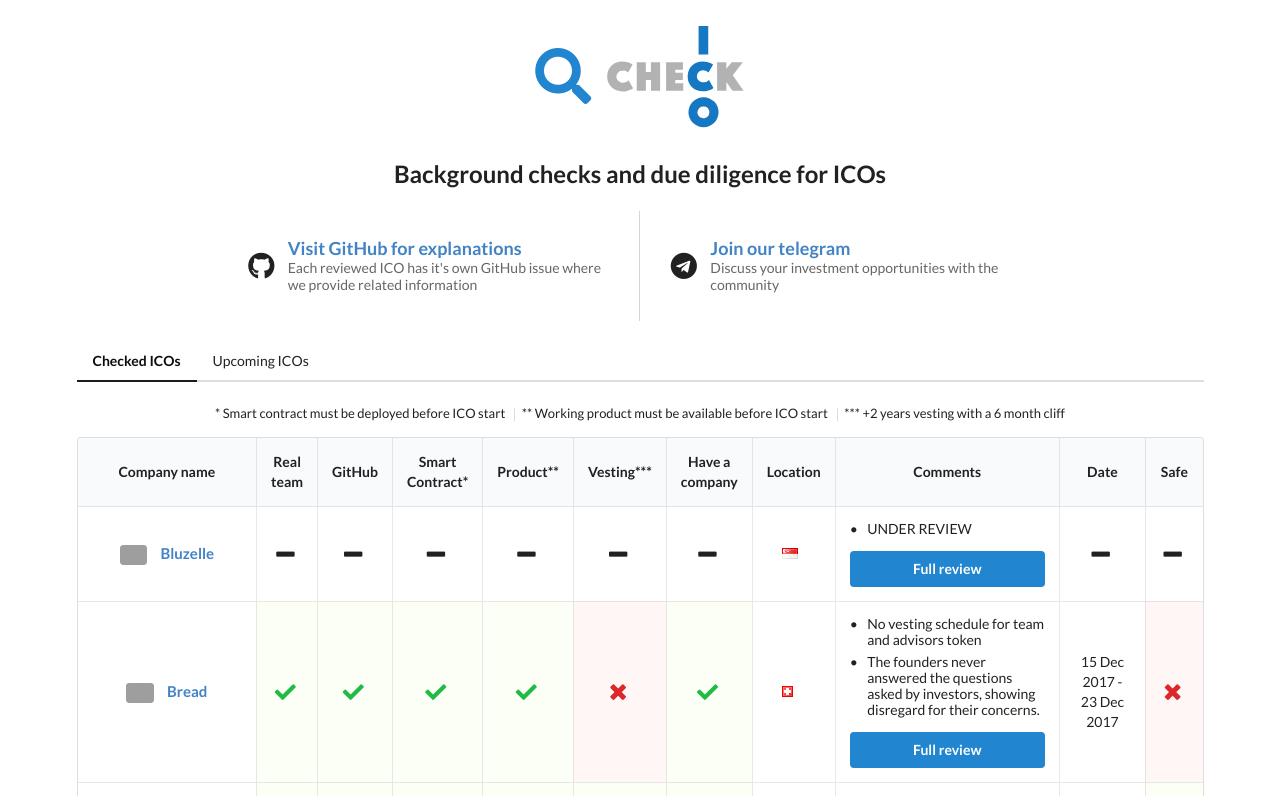
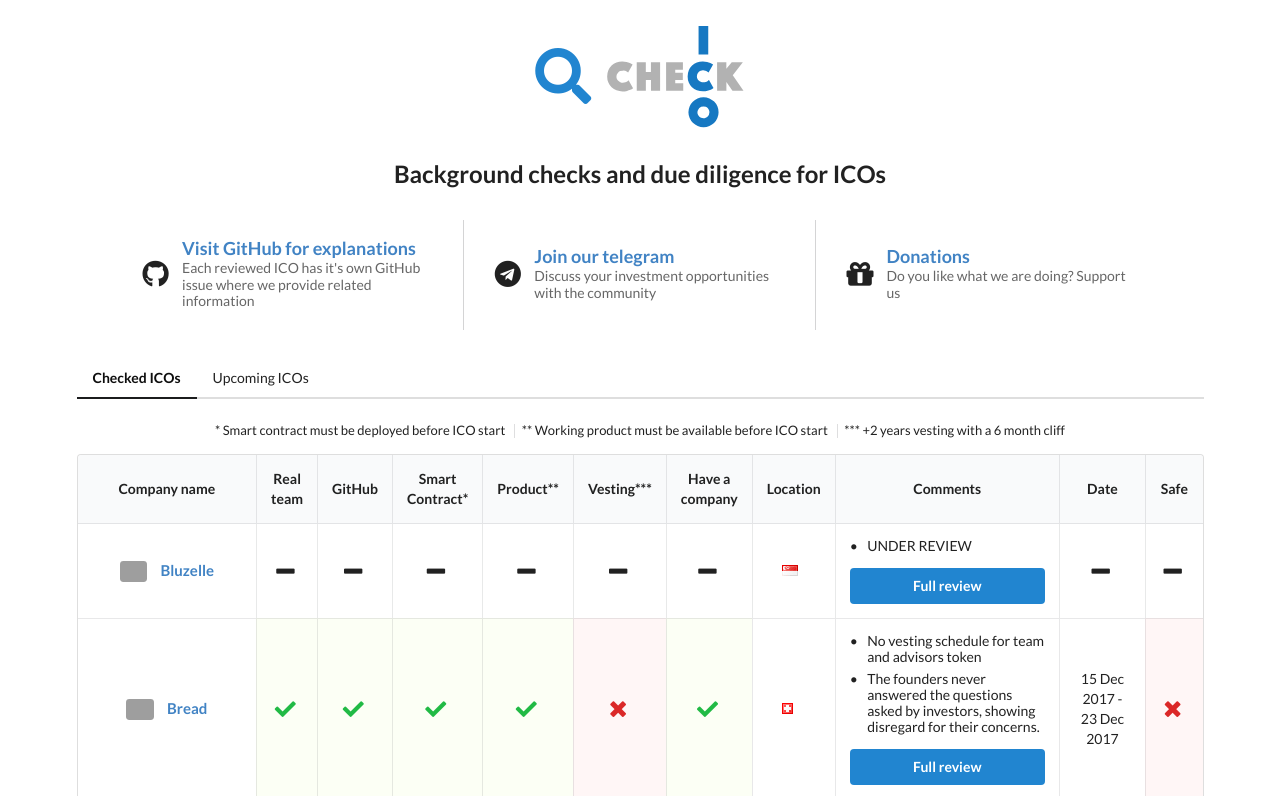
Before and after one commit to ico-check/ico-check, a Jekyll site: the page built from index.md, in a window 1280 px wide and 900 px high, cut to the strip 104-900 px from the top of the window. Built offline with Jekyll 4.4.1, drawn with Linux system fonts in a browser that asks for light colours; nearby versions of some CDN libraries; grey boxes are pictures that could not be loaded.

Commit message:
At the top added link to donations

```diff
--- a/_includes/footer.html
+++ b/_includes/footer.html
@@ -18,7 +18,7 @@
 
     <div class="ui inverted section divider"></div>
 
-    <div class="ui inverted link list">
+    <div class="ui inverted link list" id="donations">
       <h4 class="ui inverted header">
         Do you like what we are doing? Support us!
       </h4>
--- a/_layouts/default.html
+++ b/_layouts/default.html
@@ -23,7 +23,7 @@
       <div class="ui internally celled very relaxed centered stackable middle aligned grid">
         <div class="row">
 
-          <div class="six wide column">
+          <div class="five wide column">
             <h3 class="ui header">
               <i class="github icon"></i>
               <div class="content">
@@ -37,7 +37,7 @@
             </h3>
           </div>
 
-          <div class="six wide column">
+          <div class="five wide column">
             <h3 class="ui header">
               <i class="telegram icon"></i>
               <div class="content">
@@ -46,6 +46,20 @@
                 </a>
                 <div class="sub header">
                   Discuss your investment opportunities with the community
+                </div>
+              </div>
+            </h3>
+          </div>
+
+          <div class="five wide column">
+            <h3 class="ui header">
+              <i class="gift icon"></i>
+              <div class="content">
+                <a href="#donations">
+                  Donations
+                </a>
+                <div class="sub header">
+                  Do you like what we are doing? Support us
                 </div>
               </div>
             </h3>
```
